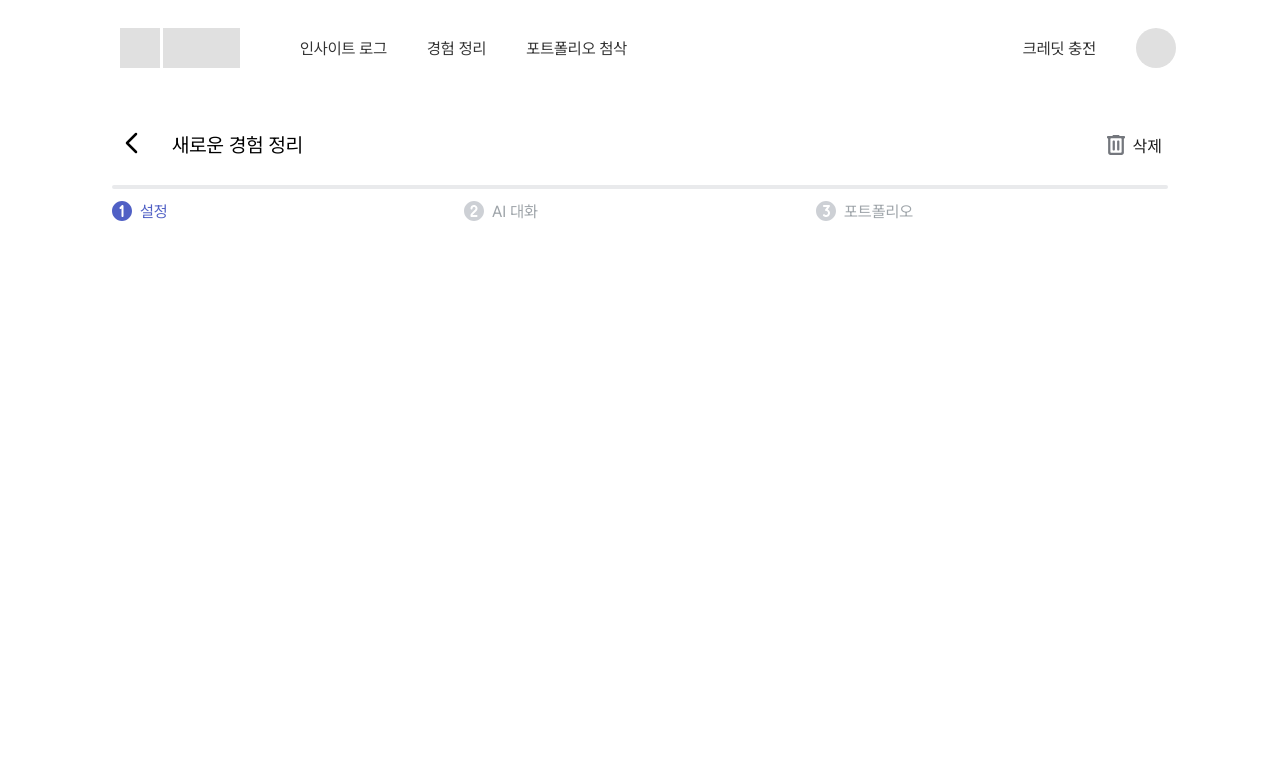
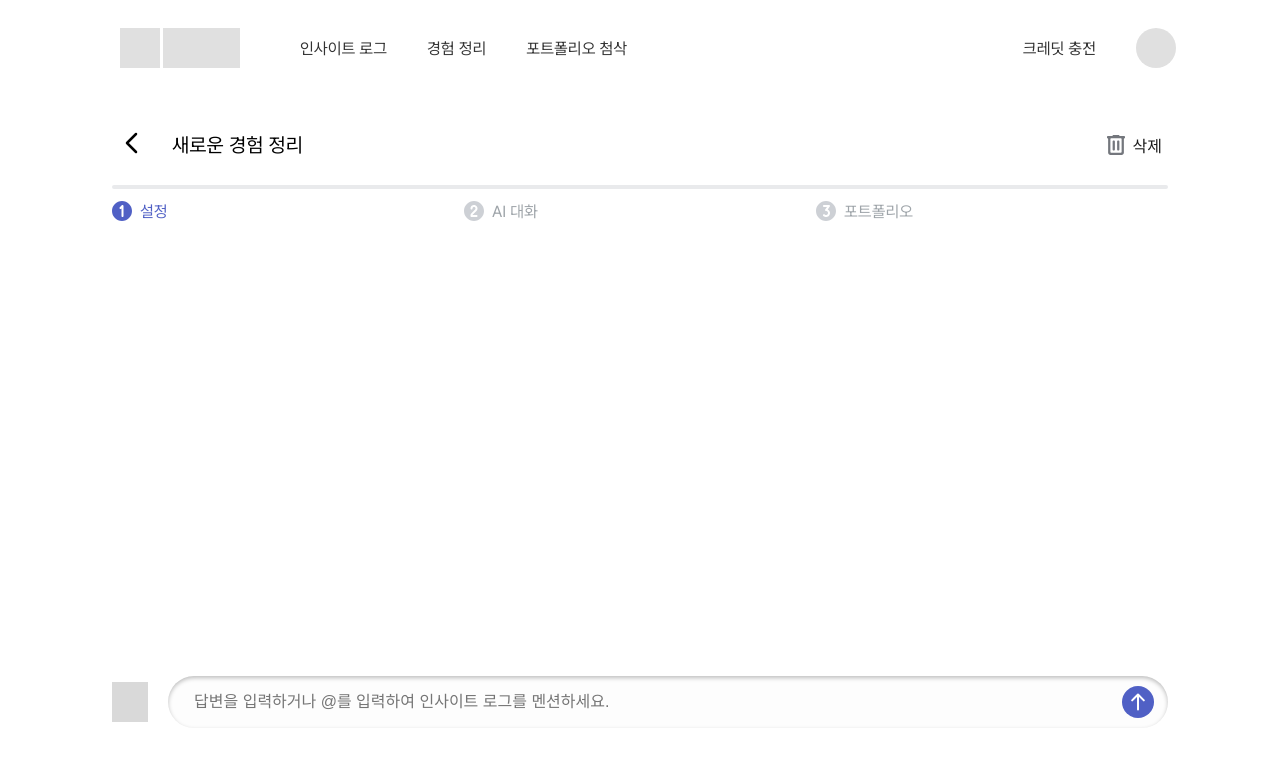
Before and after one commit to Teamie71/folioo-front, a Next.js app: page /experience/settings/1/chat in a window 1280 px wide. Shown: the top 760 px of the page. Built offline with nearby package versions, Linux system fonts and the light colour scheme.

Commit message:
✨ Feat: AI 대화 페이지 - 채팅 입력창 구현

```diff
--- a/src/app/(main)/experience/settings/[id]/chat/page.tsx
+++ b/src/app/(main)/experience/settings/[id]/chat/page.tsx
@@ -117,6 +117,58 @@ export default function ExperienceSettingsChatPage() {
             </div>
           </div>
         </div>
+
+        {/* 채팅 입력 창 */}
+        <div className='fixed bottom-[4.5rem] flex w-[66rem] min-w-[66rem] items-center gap-[1.25rem]'>
+          {/* 채팅 단계 아이콘 */}
+          <div className='h-[2.5rem] w-[2.5rem] bg-[#D9D9D9]' />
+
+          <div className='flex w-full items-center rounded-[2rem] bg-[#FDFDFD] px-[1.5rem] py-[1rem] shadow-[0px_1px_4px_0px_#0000001A] shadow-[inset_0px_2px_4px_0px_#00000040]'>
+            {/* 입력 창 */}
+            <input
+              className='font-regular w-full border-none bg-transparent text-[1rem] outline-none'
+              placeholder='답변을 입력하거나 @를 입력하여 인사이트 로그를 멘션하세요.'
+            />
+            {/* 전송 버튼 */}
+            <button className='cursor-pointer border-none bg-transparent'>
+              <div className='flex items-center justify-center'>
+                <svg
+                  className='absolute'
+                  xmlns='http://www.w3.org/2000/svg'
+                  width='32'
+                  height='32'
+                  viewBox='0 0 32 32'
+                  fill='none'
+                >
+                  <circle cx='16' cy='16' r='16' fill='#5060C5' />
+                </svg>
+                <svg
+                  className='absolute'
+                  xmlns='http://www.w3.org/2000/svg'
+                  width='20'
+                  height='20'
+                  viewBox='0 0 20 20'
+                  fill='none'
+                >
+                  <path
+                    d='M10 17.5L10 2.91663'
+                    stroke='white'
+                    strokeWidth='2'
+                    strokeLinecap='round'
+                    strokeLinejoin='round'
+                  />
+                  <path
+                    d='M15.8327 8.33333L9.99935 2.5L4.16602 8.33333'
+                    stroke='white'
+                    strokeWidth='2'
+                    strokeLinecap='round'
+                    strokeLinejoin='round'
+                  />
+                </svg>
+              </div>
+            </button>
+          </div>
+        </div>
       </div>
     </div>
   );
```
